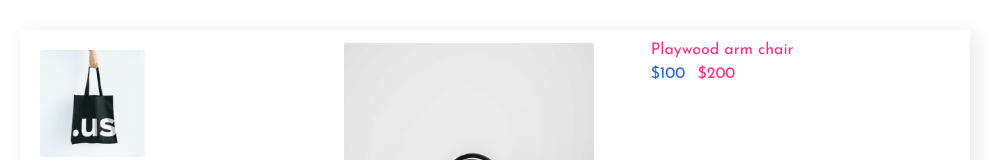
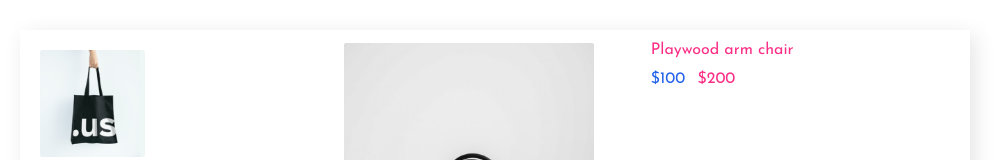
Before and after one commit to AOMuiz/salaficommerce, a React (Create React App) app: page / in a window 1280 px wide. Shown: the top 160 px of the page, without its empty margins (145-1152 px from the left). Built offline with nearby package versions, Linux system fonts and the light colour scheme.

Commit message:
add a padding to the price container

```diff
--- a/src/components/cards/ProductDetailsCard.js
+++ b/src/components/cards/ProductDetailsCard.js
@@ -31,7 +31,7 @@ const ProductDetailsCard = ({
       {/* </ImageContainer> */}
       <TextContainer>
         <Title>{title}</Title>
-        <div className="flex">
+        <div className="flex pt-2">
           <p className="text-blue-600">{price1}</p>
           <p className="mx-5">{price2}</p>
         </div>
```
